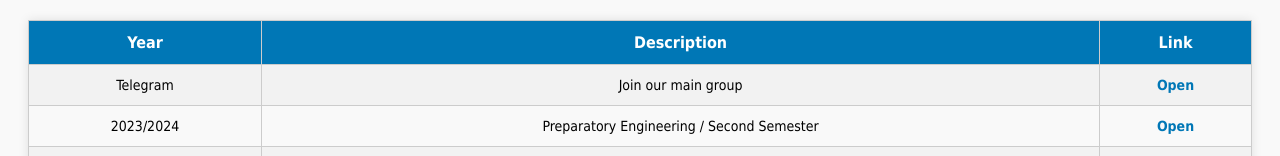
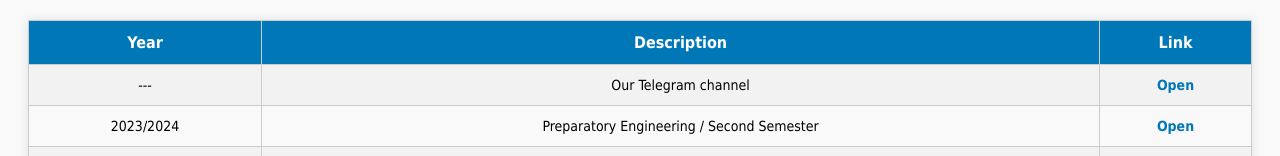
Before and after one commit to eslamwael73/CIVIL_links-, a plain HTML site: page index.html in a window 1280 px wide. Shown: the part 197-353 px from the top of the page. Drawn offline with Linux system fonts and the light colour scheme.

Commit message:
Add files via upload

```diff
--- a/index.html
+++ b/index.html
@@ -70,8 +70,8 @@
     <th>Link</th>
   </tr>
   <tr>
-    <td>Telegram</td>
-    <td>Join our main group</td>
+    <td>---</td>
+    <td>Our Telegram channel</td>
     <td><a href="https://t.me/Civilengineersgroup6" target="_blank">Open</a></td>
   </tr>
   <tr>
```
